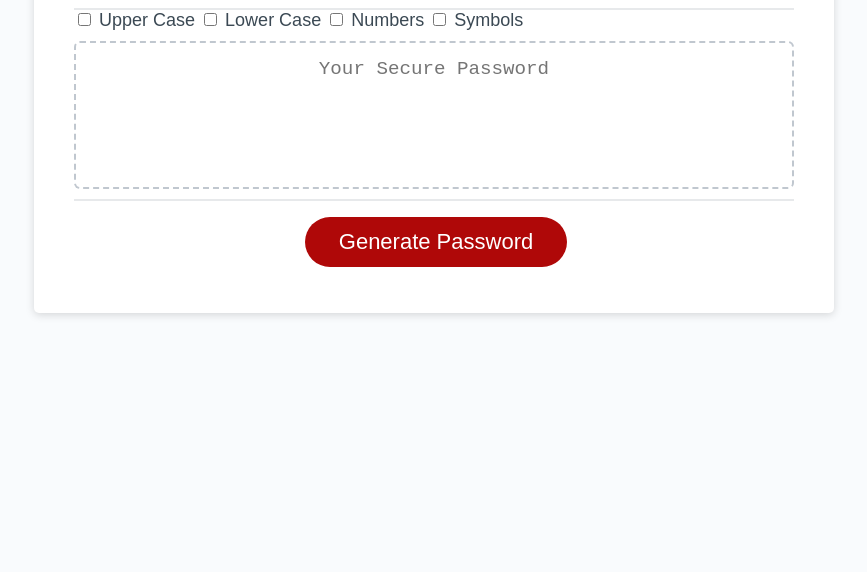
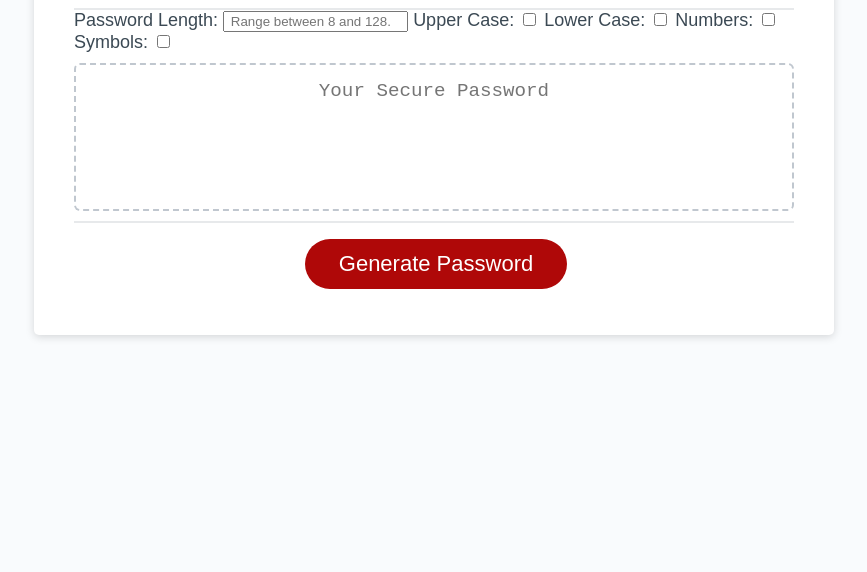
Before and after one commit to Javreza/password-generator, a plain HTML site: page index.html in a window 1280 px wide. Shown: the part 228-800 px from the top of the page, without its empty margins (206-1073 px from the left). Drawn offline with Linux system fonts and the light colour scheme.

Commit message:
Added charlength for the password generator and defined the form for selection.

```diff
--- a/index.html
+++ b/index.html
@@ -16,16 +16,19 @@
         <div class="card-header">
           <h2>Generate a Password</h2>
         </div>
-        <div>
+        <form>
+          <label id="charlength">Password Length:</label>
+          <input type="text" id="charlength" placeholder=" Range between 8 and 128.">
+          <label id="uppercase">Upper Case:</label>
           <input type="checkbox" id="uppercase">
-          <label id="uppercase">Upper Case</label>
+          <label id="lowercase">Lower Case:</label>
           <input type="checkbox" id="lowercase">
-          <label id="lowercase">Lower Case</label>
+          <label id="numbers">Numbers:</label>
           <input type="checkbox" id="numbers">
-          <label id="numbers">Numbers</label>
+          <label id="symbols">Symbols:</label>
           <input type="checkbox" id="symbols">
-          <label id="symbols">Symbols</label>
-        </div>
+
+        </form>
         <div class="card-body">
           <textarea
             readonly
--- a/script.js
+++ b/script.js
@@ -23,7 +23,7 @@ var generateBtn = document.querySelector("#generate");
 function writePassword() {
   var password = generatePassword();
   var passwordText = document.querySelector("#password");
-  var charSet = ['ABCDEFGHIJKLMNOPQRSTUVWXYZ','abcdefghijklmnopqrstuvwxyz', '0123456789' '!@#$%^&*()_+=-'];
+  var charSet = ['ABCDEFGHIJKLMNOPQRSTUVWXYZ','abcdefghijklmnopqrstuvwxyz', '0123456789', '!@#$%^&*()_+=-'];
 
 
   passwordText.value = password;
--- a/style.css
+++ b/style.css
@@ -28,6 +28,12 @@ header {
   padding: 20px;
   padding-top: 0px;
   color: hsl(206, 17%, 28%);
+}
+
+input[type=text] #charlength {
+  width: 20%;
+  margin-right: 10px;
+
 }
 
 .card {
```
